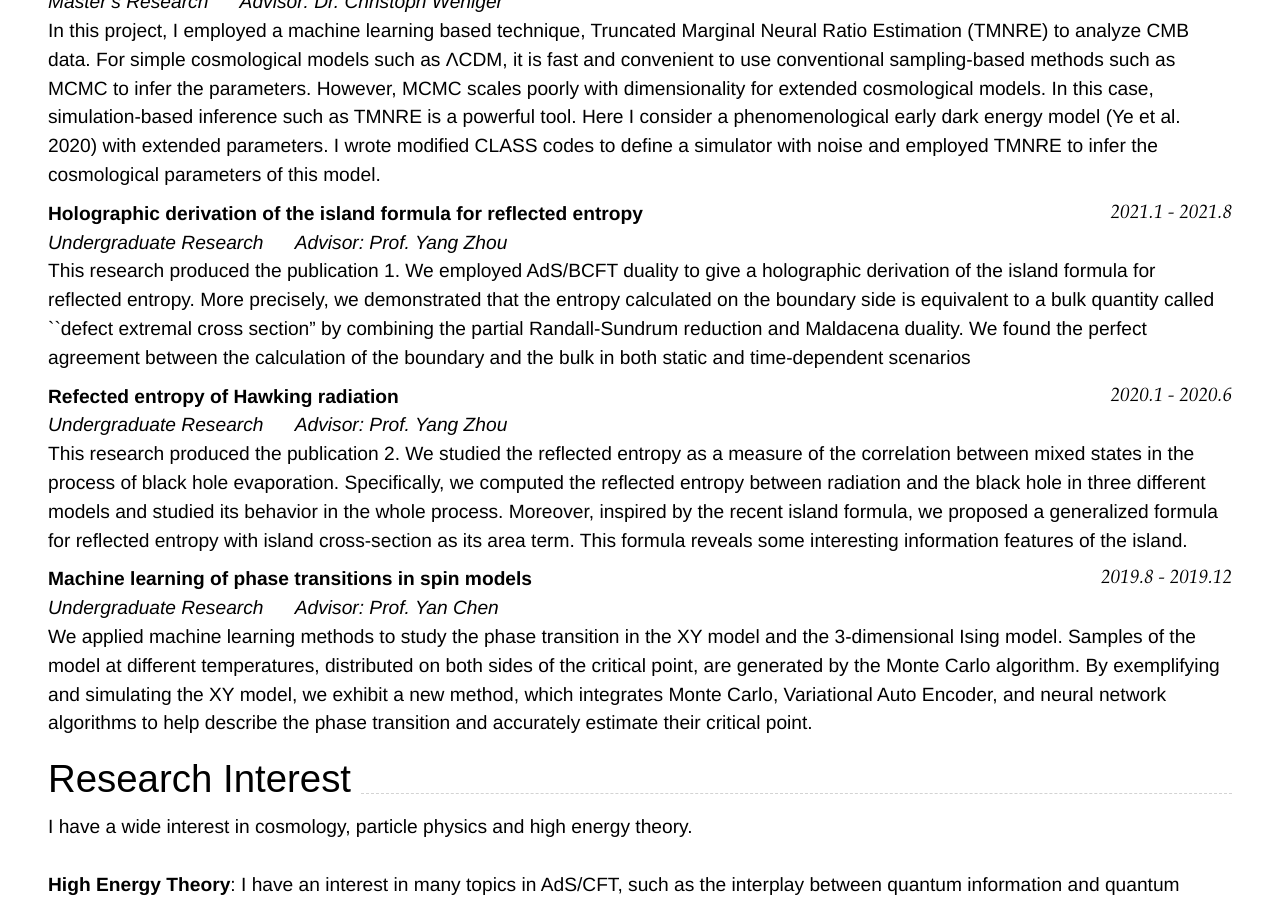
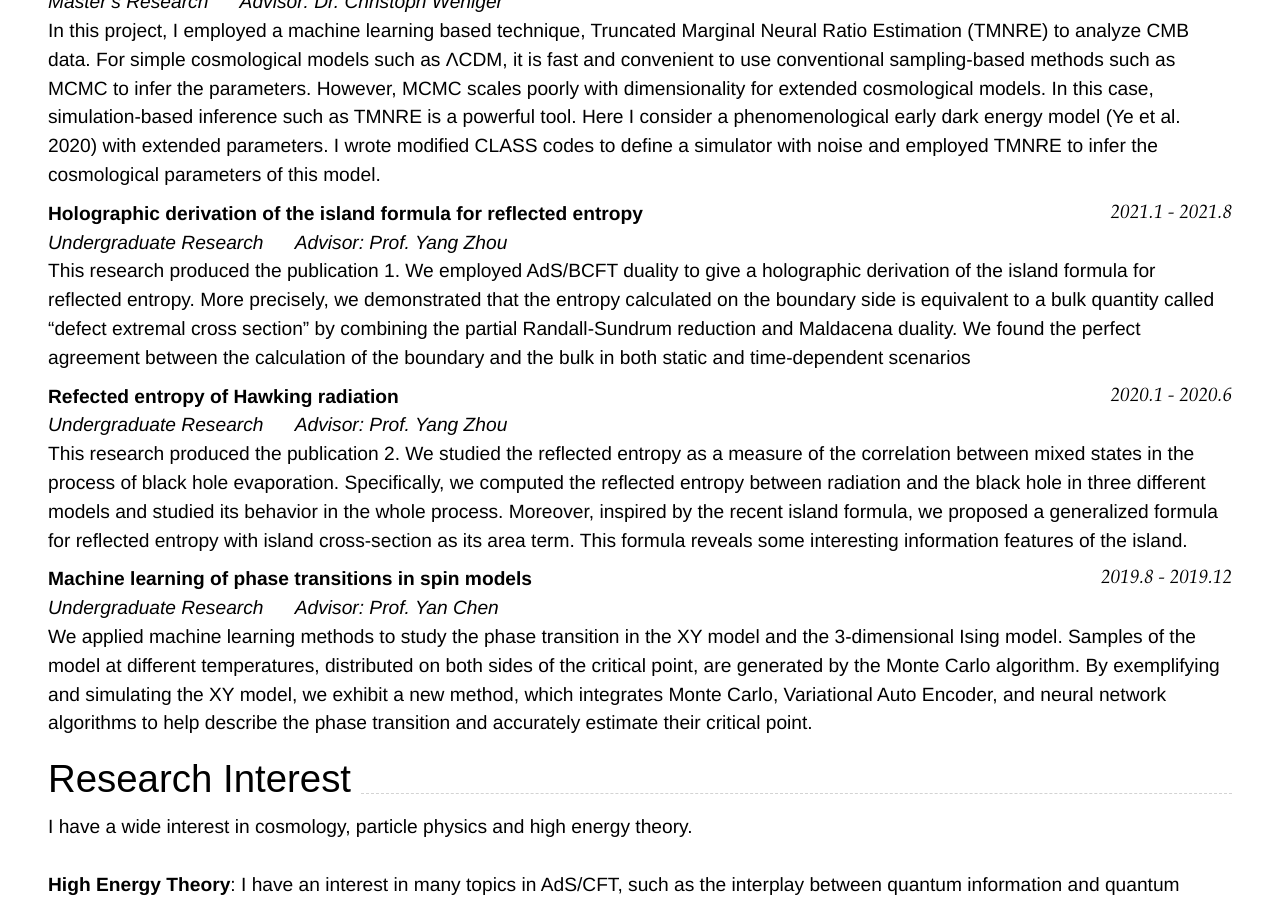
Before and after one commit to tianyi-phy/cv, a Jekyll site: the page built from index.md, in a window 1280 px wide and 900 px high, scrolled down 1305 px. Built offline with Jekyll 4.4.1, drawn with Linux system fonts in a browser that asks for light colours; nearby versions of some CDN libraries.

Commit message:
Update index.md

```diff
--- a/index.md
+++ b/index.md
@@ -72,7 +72,7 @@ In this project, I employed a machine learning based technique, Truncated Margin
 ### **Holographic derivation of the island formula for reflected entropy** `2021.1 - 2021.8`
 
 _Undergraduate Research  &nbsp;&nbsp;&nbsp;&nbsp;  Advisor: Prof. Yang Zhou_<br>
-This research produced the publication 1. We employed AdS/BCFT duality to give a holographic derivation of the island formula for reflected entropy. More precisely, we demonstrated that the entropy calculated on the boundary side is equivalent to a bulk quantity called ``defect extremal cross section" by combining the partial Randall-Sundrum reduction and Maldacena duality. We found the perfect agreement between the calculation of the boundary and the bulk in both static and time-dependent scenarios
+This research produced the publication 1. We employed AdS/BCFT duality to give a holographic derivation of the island formula for reflected entropy. More precisely, we demonstrated that the entropy calculated on the boundary side is equivalent to a bulk quantity called "defect extremal cross section" by combining the partial Randall-Sundrum reduction and Maldacena duality. We found the perfect agreement between the calculation of the boundary and the bulk in both static and time-dependent scenarios
 
 ### **Refected entropy of Hawking radiation** `2020.1 - 2020.6`
 
@@ -91,7 +91,7 @@ We applied machine learning methods to study the phase transition in the XY mode
 I have a wide interest in cosmology, particle physics and high energy theory.<br>
 <br>
 **High Energy Theory**: I have an interest in many topics in AdS/CFT, such as the interplay between quantum information and quantum gravity, ensemble average in holography, black hole thermodynamics, and low-dimensional quantum gravity.<br>
-
+<br>
 **Cosmology and Particle Physics**: I am interested in using astrophysical observations to find signals of physics beyond the Standard Model and know more about the dark universe. I am also interested in applying ML techniques to analyze the data collected from new observational approaches.<br>
 
 
```
